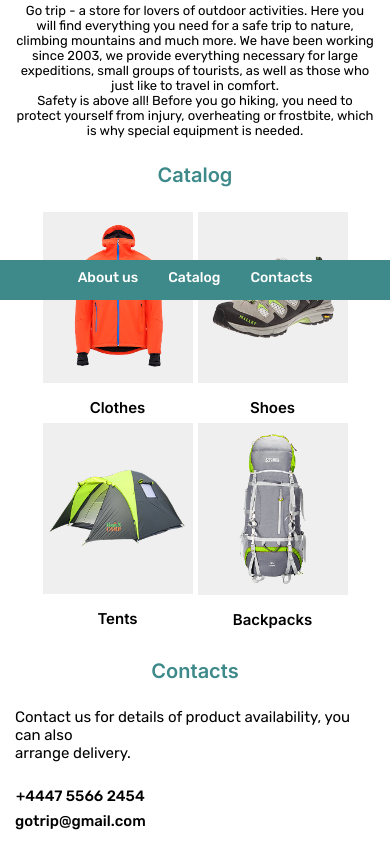
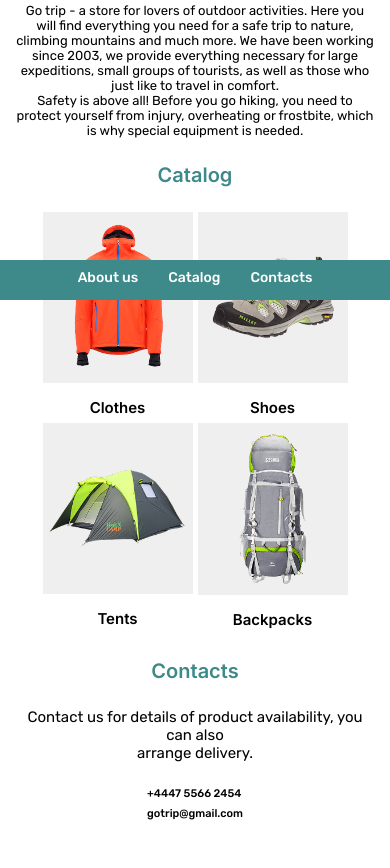
Before and after one commit to Jovoh-ken/GoTrip, a plain HTML site: page index.html in a window 390 px wide. Shown: the part 544-1412 px from the top of the page. Drawn offline with Linux system fonts and the light colour scheme.

Commit message:
RESPONSIVE OZGARDI YANAA

```diff
--- a/style/media.css
+++ b/style/media.css
@@ -311,9 +311,9 @@
 
 }
 
-/* 650-EKRAN */
+/* 690-EKRAN */
 
-@media(max-width:650px) {
+@media(max-width:690px) {
     .intro {
         height: 400px;
         gap: 10px;
@@ -408,29 +408,29 @@
 
     .contact_box {
         flex-direction: column;
-        align-items: start;
+        align-items: center;
+        justify-content: center;
         gap: 25px;
     }
 
 
     .texts_contact {
-        text-align: left;
+        text-align: center;
         font-size: 15px;
     }
 
-    .title_all{
+    .title_all {
         display: flex;
-      justify-content: center;
+        justify-content: center;
     }
 
     .box_right_contacts {
-text-align: center;
         gap: 7px;
     }
 
     .contacts_all {
         font-weight: 500;
-        font-size: 15px;
+        font-size: 14px;
     }
 }
 
@@ -506,7 +506,6 @@ text-align: center;
     }
 
 
-
     .catalog {
         margin-top: 25px;
         gap: 25px;
@@ -523,6 +522,8 @@ text-align: center;
     .catalog_img {
         width: 150px;
     }
-
+.contacts_all{
+ font-size: 11px;
+}
 
 }
```
